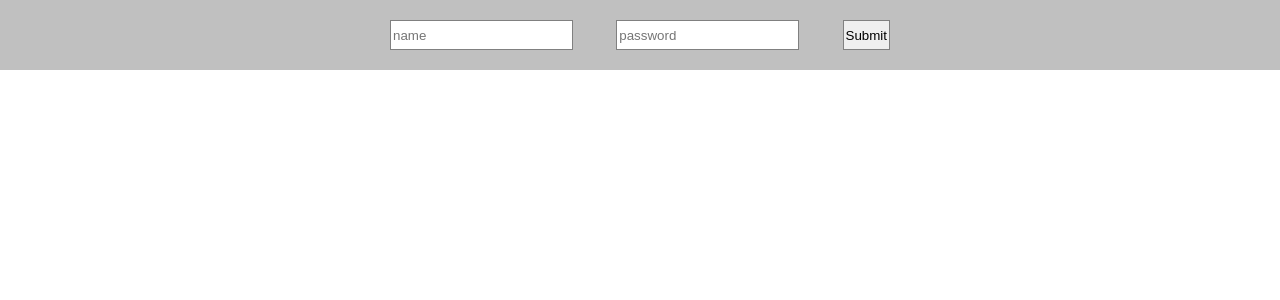
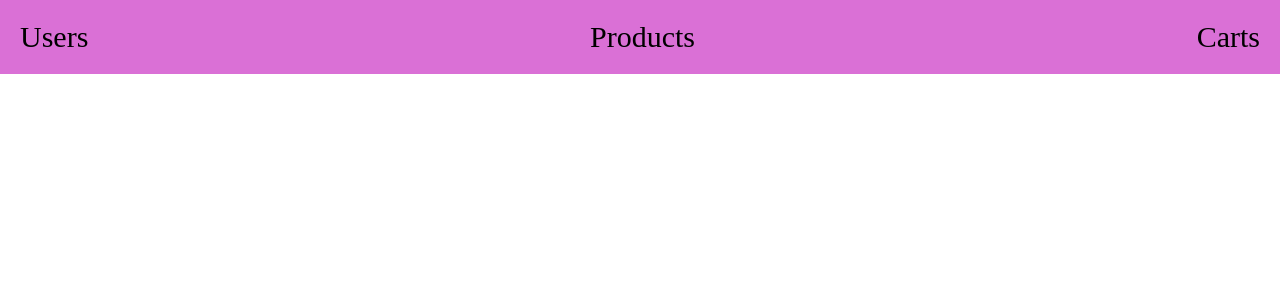
Before and after one commit to VaheM27/react_ujexner, a React (Create React App) app: page / in a window 1280 px wide. Shown: the top 300 px of the page. Built offline with nearby package versions, Linux system fonts and the light colour scheme.

Commit message:
Lesson 11

```diff
--- /dev/null
+++ b/src/Lesson11/App.css
@@ -0,0 +1,14 @@
+* {
+    margin: 0;
+    padding: 0;
+    box-sizing: border-box;
+}
+
+a {
+    text-decoration: none;
+}
+
+ul,
+ol {
+    list-style: none;
+}
--- /dev/null
+++ b/src/Lesson11/App.jsx
@@ -0,0 +1,27 @@
+import React, { useEffect, useState } from "react";
+import Nav from "./components/Nav/Nav";
+import Body from "./components/Body/Body";
+
+import "./App.css";
+
+const App = () => {
+  const [path, setPath] = useState("");
+  const [data, setData] = useState([]);
+
+  useEffect(() => {
+    if (path !== "") {
+      fetch(`https://dummyjson.com/${path}`)
+        .then((res) => res.json())
+        .then((data) => setData(data[path]));
+    }
+  }, [path]);
+
+  return (
+    <div>
+      <Nav setPath={setPath} />
+      <Body data={data} />
+    </div>
+  );
+};
+
+export default App;
--- /dev/null
+++ b/src/Lesson11/components/Body/Body.css
@@ -0,0 +1,16 @@
+.item{
+    width: 50%;
+    display: flex;
+    flex-direction: row;
+    justify-content: space-between;
+    border: 1px gray solid;
+
+}
+p{
+    border: 2px gray solid;
+    width: 20%;
+}
+
+.item>:nth-child(2){
+    width: 40%;
+}
--- /dev/null
+++ b/src/Lesson11/components/Body/Body.jsx
@@ -0,0 +1,22 @@
+import React from "react";
+
+import "./Body.css";
+
+const Body = ({ data }) => {
+  return (
+    <div>
+      {data.map((item) => {
+        return (
+          <div className="item" key={item.id}>
+            <p>{(item.firstName) ? `Name: ${item.firstName}` : `Title: ${item.title}`}</p>
+            <p>{item.lastName ? `LastName: ${item.lastName}` : `Descr: ${item.description}`}</p>
+            <p>{item.maidenName ? item.maidenName : item.category ? item.quantity : ""}</p>
+            <p>{item.age || item.total || item.rating}</p>
+          </div>
+        );
+      })}
+    </div>
+  );
+};
+
+export default Body;
--- /dev/null
+++ b/src/Lesson11/components/Nav/Nav.css
@@ -0,0 +1,13 @@
+ul{
+    display: flex;
+    justify-content: space-between;
+    align-items: center;
+    background-color: orchid;
+    padding: 20px;
+}
+
+li{
+    list-style: none;
+    font-size: 30px;
+    cursor: pointer;
+}
--- /dev/null
+++ b/src/Lesson11/components/Nav/Nav.jsx
@@ -0,0 +1,20 @@
+import React from "react";
+import navData from "../../constants/navItem";
+
+import "./Nav.css";
+
+const Nav = ({ setPath }) => {
+  return (
+    <div>
+      <ul>
+        {navData.map((item, index) => (
+          <li key={index} onClick={() => setPath(item.path)}>
+            {item.name}
+          </li>
+        ))}
+      </ul>
+    </div>
+  );
+};
+
+export default Nav;
--- /dev/null
+++ b/src/Lesson11/constants/navItem.js
@@ -0,0 +1,17 @@
+const navData = [
+  {
+    name: "Users",
+    path: "users",
+  },
+  {
+    name: "Products",
+    path: "products",
+  },
+  {
+    name: "Carts",
+    path: "carts",
+  },
+
+];
+
+export default navData;
--- a/src/index.jsx
+++ b/src/index.jsx
@@ -1,6 +1,6 @@
 import React from "react";
 import ReactDOM from "react-dom/client";
-import App from "./Lesson9/App";
+import App from "./Lesson11/App";
 
 const root = ReactDOM.createRoot(document.getElementById("root"));
 root.render(<App />);
```
Also changed, not shown: src/Lesson7/components/Main/Main.jsx (line endings or trailing spaces).
